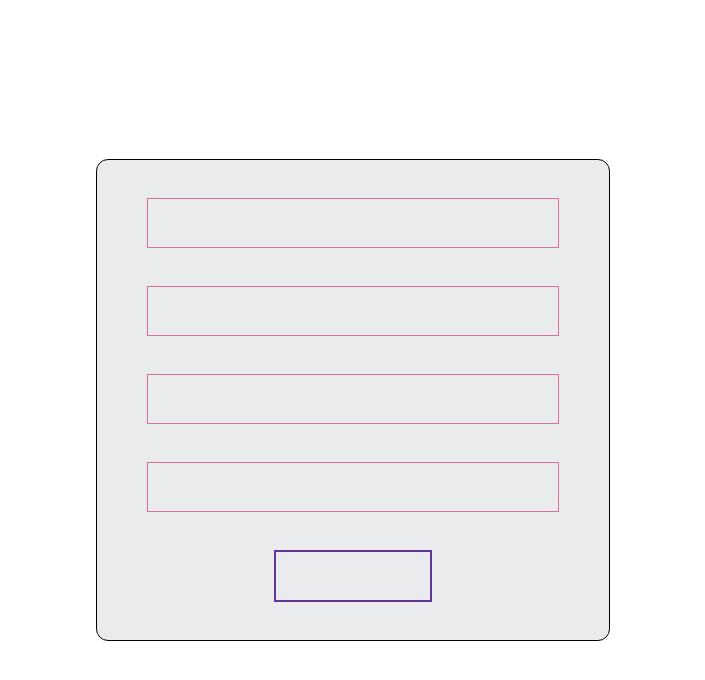
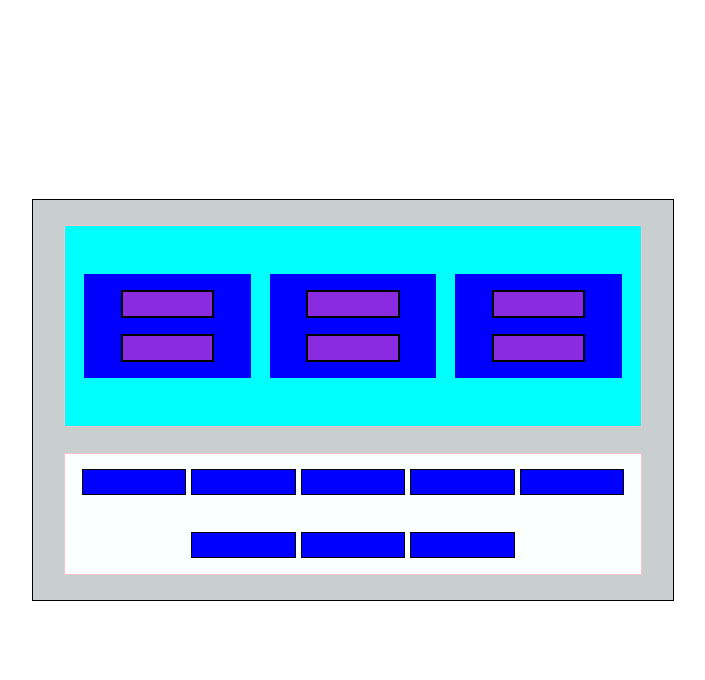
Before and after one commit to lloccgatine/10-06, a plain HTML site: page 10-06/index.html in a window 1280 px wide. Shown: the whole page, without its empty margins (287-992 px from the left). Drawn offline with Linux system fonts and the light colour scheme.

Commit message:
Add files via upload

```diff
--- a/10-06/index.html
+++ b/10-06/index.html
@@ -11,41 +11,90 @@
     align-items: center;
     height: 100vh;
     margin: 0;
+        }
+.form{
+    width: 50vw;
+    height: 50vh;
+    background-color: rgb(201, 207, 207);
+    border: 1px solid black;
+    display: flex;
+    justify-content: space-evenly;
+    flex-direction: column;
+   align-items: center;
+}
+.two{
+    height: 25vh;
+    width: 45vw;
+    background-color: aqua;
+    border: 1px solid pink;
+    display: flex;
+    justify-content: space-evenly;
+    flex-direction: row;
+    align-items: center;
+}
+.hr{
+    height: 15vh;
+    width: 45vw;
+    background-color: rgb(250, 255, 255);
+    border: 1px solid pink;
+    display: flex;
+    flex-wrap: wrap;
+    justify-content: center;
+    align-items: center;
+    gap: 5px;
 
 }
-.one{
- background-color: rgb(233, 235, 236);
- width: 40vw;
- height: 60vh;
- border: 1px solid black;
- border-radius: 12px;
+.fr{
+    width: 13vw;
+    height: 13vh;
+    background-color: blue;
     display: flex;
     flex-direction: column;
     justify-content: space-evenly;
     align-items: center;
-}
-.input{
-    width: 80%;
-    height: 10%;
-    border: 1px solid palevioletred;
-
 
 }
-.btn{
-    width: 30%;
-    height: 10%;
-    border:  2px solid rebeccapurple;
-
+.vntr{
+    width: 7vw ;
+    height: 3vh;
+    background-color: blueviolet;
+    border: 2px solid black;
+}
+.wert{
+    width: 8vw;
+    height: 3vh;
+    background-color: blue;
+    border: 1px solid black;
 }
     </style>
 </head>
 <body>
-    <div class="one">
-       <div class="input"></div>
-       <div class="input"></div>
-       <div class="input"></div>
-       <div class="input"></div>
-       <div class="btn"></div>
+    <div class="form">
+        <div class="two">
+            <div class="fr">
+                <div class="vntr"></div>
+                <div class="vntr"></div>
+            </div>
+            <div class="fr">
+                <div class="vntr"></div>
+                <div class="vntr"></div>
+            </div>
+            <div class="fr">
+                <div class="vntr"></div>
+                <div class="vntr"></div>
+            </div>
+        </div>
+        <div class="hr">
+            <div class="wert"></div>
+            <div class="wert"></div>
+            <div class="wert"></div>
+            <div class="wert"></div>
+            <div class="wert"></div>
+            <div class="wert"></div>
+            <div class="wert"></div>
+            <div class="wert"></div>
+
+        </div>
     </div>
 </body>
 </html>
```
Lines whose indentation alone changed are shown as unchanged.
